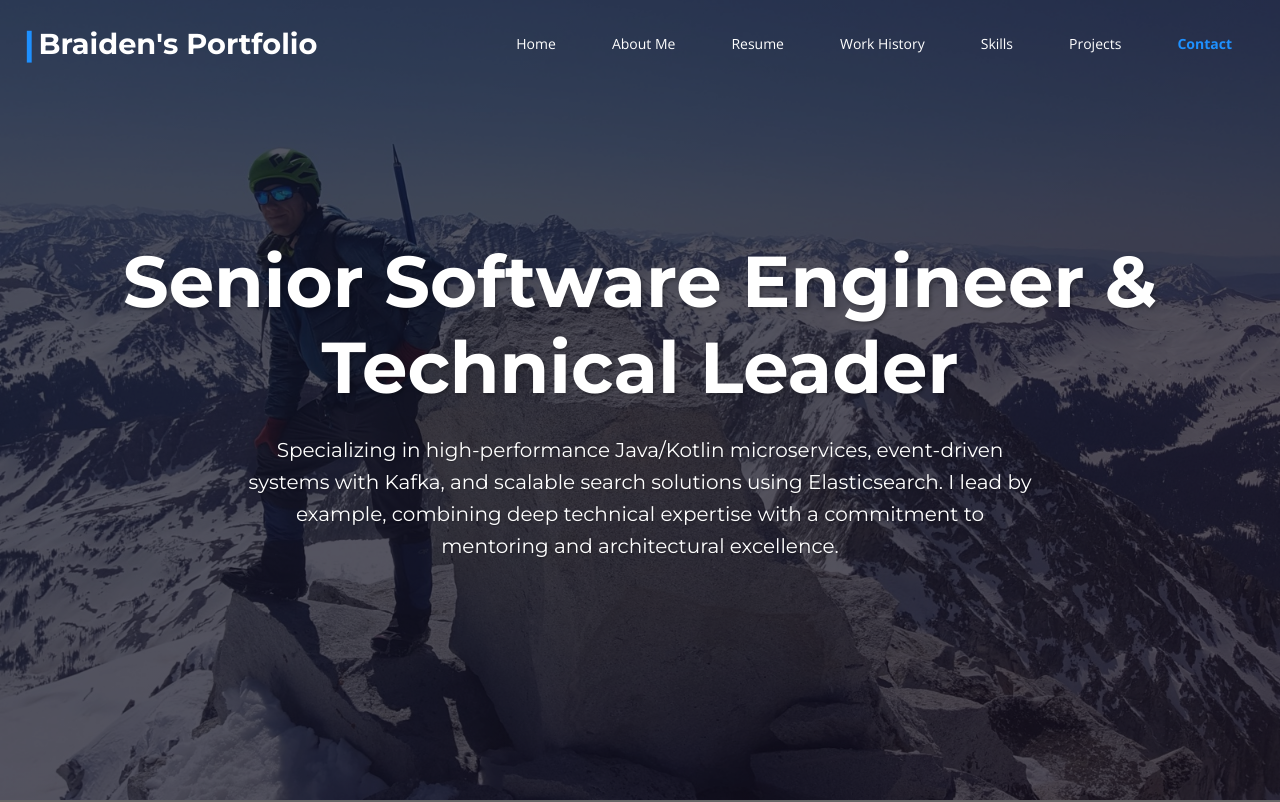
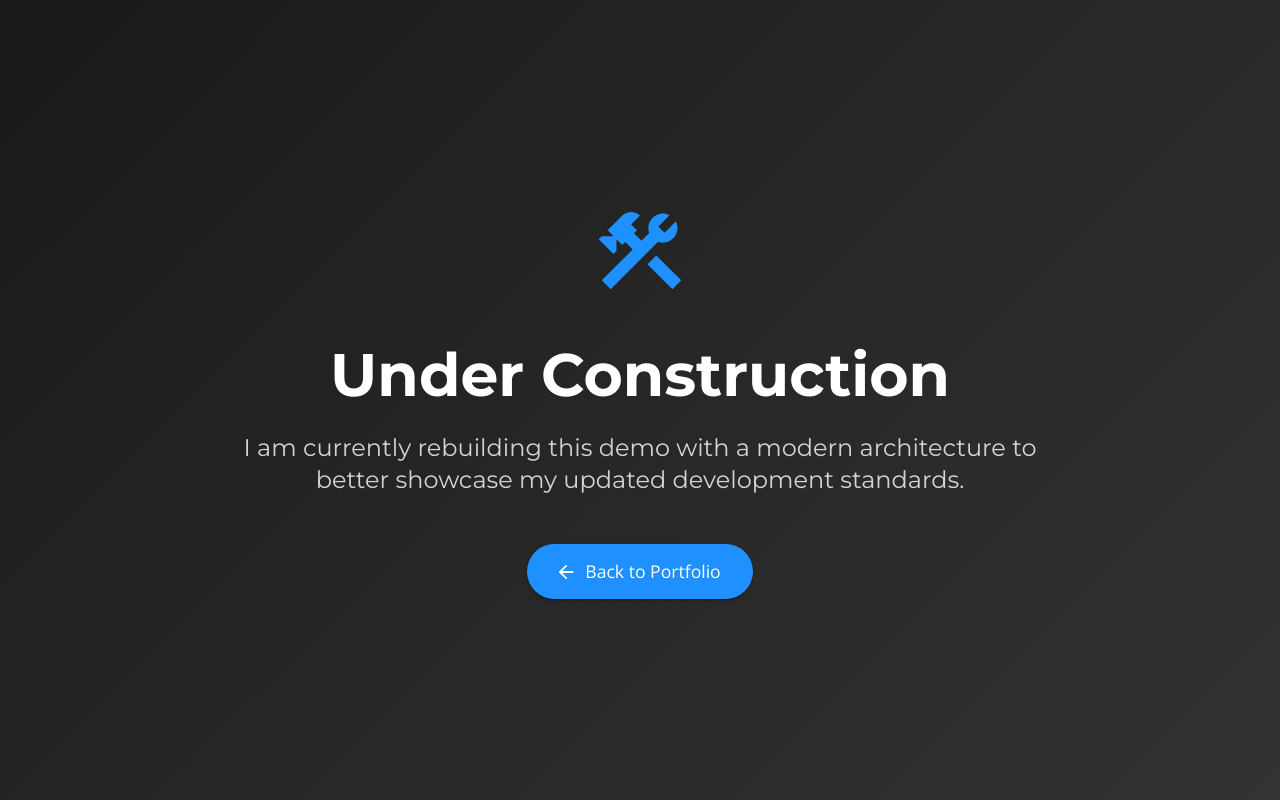
Before and after one commit to braidenm/portfolio, a React (Create React App) app: page /under-construction in a window 1280 px wide. Shown: the top 802 px of the page. Built offline with nearby package versions, Linux system fonts and the light colour scheme.

Commit message:
under construction page

```diff
--- a/src/App.js
+++ b/src/App.js
@@ -2,6 +2,7 @@ import React from 'react';
 import { ThemeProvider } from '@mui/material/styles';
 import CssBaseline from '@mui/material/CssBaseline';
 import { Box } from '@mui/material';
+import { Routes, Route } from 'react-router-dom';
 import theme from './theme/theme';
 import Header from './components/layout/Header';
 import Footer from './components/layout/Footer';
@@ -13,12 +14,10 @@ import WorkHistory from './components/sections/WorkHistory';
 import Skills from './components/sections/Skills';
 import Projects from './components/sections/Projects';
 import Contact from './components/sections/Contact';
+import UnderConstruction from './components/common/UnderConstruction';
 import './App.css';
 
-function App() {
-  return (
-    <ThemeProvider theme={theme}>
-      <CssBaseline />
+const MainLayout = () => (
   <Box sx={{ display: 'flex', flexDirection: 'column', minHeight: '100vh' }}>
     <Header />
     <Box component="main" sx={{ flexGrow: 1 }}>
@@ -33,6 +32,17 @@ function App() {
     <Footer />
     <ScrollToTop />
   </Box>
+);
+
+function App() {
+  return (
+    <ThemeProvider theme={theme}>
+      <CssBaseline />
+      <Routes>
+        <Route path="/" element={<MainLayout />} />
+        <Route path="/under-construction" element={<UnderConstruction />} />
+        <Route path="*" element={<MainLayout />} />
+      </Routes>
     </ThemeProvider>
   );
 }
--- a/src/components/common/ProjectCard.jsx
+++ b/src/components/common/ProjectCard.jsx
@@ -10,6 +10,7 @@ import {
   Stack,
 } from '@mui/material';
 import { GitHub, Launch } from '@mui/icons-material';
+import { Link as RouterLink } from 'react-router-dom';
 
 const ProjectCard = ({ project }) => {
   return (
@@ -81,9 +82,8 @@ const ProjectCard = ({ project }) => {
             <Button
               variant="contained"
               startIcon={<Launch />}
-              href={project.demoUrl}
-              target="_blank"
-              rel="noopener noreferrer"
+              component={RouterLink}
+              to="/under-construction"
               size="small"
               aria-label={`View ${project.title} demo`}
             >
--- /dev/null
+++ b/src/components/common/UnderConstruction.jsx
@@ -0,0 +1,49 @@
+import React from 'react';
+import { Box, Typography, Button, Container } from '@mui/material';
+import { Link } from 'react-router-dom';
+import ConstructionIcon from '@mui/icons-material/Construction';
+import ArrowBackIcon from '@mui/icons-material/ArrowBack';
+
+const UnderConstruction = () => {
+  return (
+    <Box
+      sx={{
+        minHeight: '100vh',
+        display: 'flex',
+        alignItems: 'center',
+        justifyContent: 'center',
+        background: 'linear-gradient(135deg, #1a1a1a 0%, #333333 100%)',
+        color: 'white',
+        textAlign: 'center',
+      }}
+    >
+      <Container maxWidth="md">
+        <ConstructionIcon sx={{ fontSize: 100, mb: 4, color: 'primary.main' }} />
+        <Typography variant="h2" component="h1" gutterBottom sx={{ fontWeight: 700 }}>
+          Under Construction
+        </Typography>
+        <Typography variant="h5" sx={{ mb: 6, color: 'rgba(255, 255, 255, 0.8)' }}>
+          I am currently rebuilding this demo with a modern architecture to better showcase my updated development standards.
+        </Typography>
+        <Button
+          variant="contained"
+          size="large"
+          component={Link}
+          to="/"
+          startIcon={<ArrowBackIcon />}
+          sx={{
+            px: 4,
+            py: 1.5,
+            fontSize: '1.1rem',
+            textTransform: 'none',
+            borderRadius: '30px',
+          }}
+        >
+          Back to Portfolio
+        </Button>
+      </Container>
+    </Box>
+  );
+};
+
+export default UnderConstruction;
--- a/src/components/layout/Header.jsx
+++ b/src/components/layout/Header.jsx
@@ -5,6 +5,7 @@ import {
   Typography,
   Box,
 } from '@mui/material';
+import { Link } from 'react-router-dom';
 import Navigation from './Navigation';
 
 const Header = () => {
@@ -31,8 +32,9 @@ const Header = () => {
     >
         <Toolbar>
           <Box
-            component="a"
-            href="#home"
+            component={Link}
+            to="/"
+            onClick={() => window.scrollTo({ top: 0, behavior: 'smooth' })}
             sx={{
               display: 'flex',
               alignItems: 'center',
--- a/src/components/layout/Navigation.jsx
+++ b/src/components/layout/Navigation.jsx
@@ -12,6 +12,7 @@ import {
   useMediaQuery,
 } from '@mui/material';
 import MenuIcon from '@mui/icons-material/Menu';
+import { useLocation, useNavigate } from 'react-router-dom';
 import { NAV_ITEMS } from '../../utils/constants';
 
 const Navigation = ({ scrolled }) => {
@@ -19,8 +20,12 @@ const Navigation = ({ scrolled }) => {
   const [activeSection, setActiveSection] = useState('home');
   const theme = useTheme();
   const isMobile = useMediaQuery(theme.breakpoints.down('md'));
+  const location = useLocation();
+  const navigate = useNavigate();
 
   useEffect(() => {
+    if (location.pathname !== '/') return;
+
     const handleScroll = () => {
       const scrollPosition = window.scrollY + 100;
       const windowHeight = window.innerHeight;
@@ -49,13 +54,19 @@ const Navigation = ({ scrolled }) => {
     window.addEventListener('scroll', handleScroll);
     handleScroll(); // Call once on mount
     return () => window.removeEventListener('scroll', handleScroll);
-  }, []);
+  }, [location.pathname]);
 
   const handleDrawerToggle = () => {
     setMobileOpen(!mobileOpen);
   };
 
   const handleNavClick = (section) => {
+    if (location.pathname !== '/') {
+      navigate(`/#${section}`);
+      // The scroll will be handled after navigation if we add a listener or use hash
+      return;
+    }
+
     const element = document.getElementById(section);
     if (element) {
       const offset = 80;
@@ -69,6 +80,25 @@ const Navigation = ({ scrolled }) => {
     }
     setMobileOpen(false);
   };
+
+  // Effect to handle hash scroll when coming back from other pages
+  useEffect(() => {
+    if (location.pathname === '/' && location.hash) {
+      const section = location.hash.replace('#', '');
+      setTimeout(() => {
+        const element = document.getElementById(section);
+        if (element) {
+          const offset = 80;
+          const elementPosition = element.getBoundingClientRect().top;
+          const offsetPosition = elementPosition + window.pageYOffset - offset;
+          window.scrollTo({
+            top: offsetPosition,
+            behavior: 'smooth',
+          });
+        }
+      }, 100);
+    }
+  }, [location]);
 
   const navItems = (
     <Box sx={{ display: 'flex', gap: 1 }}>
--- a/src/index.js
+++ b/src/index.js
@@ -1,12 +1,15 @@
 import React from 'react';
 import ReactDOM from 'react-dom/client';
+import { BrowserRouter } from 'react-router-dom';
 import './index.css';
 import App from './App';
 
 const root = ReactDOM.createRoot(document.getElementById('root'));
 root.render(
   <React.StrictMode>
-    <App />
+    <BrowserRouter>
+      <App />
+    </BrowserRouter>
   </React.StrictMode>
 );
 
```
Lines whose indentation alone changed are shown as unchanged.
